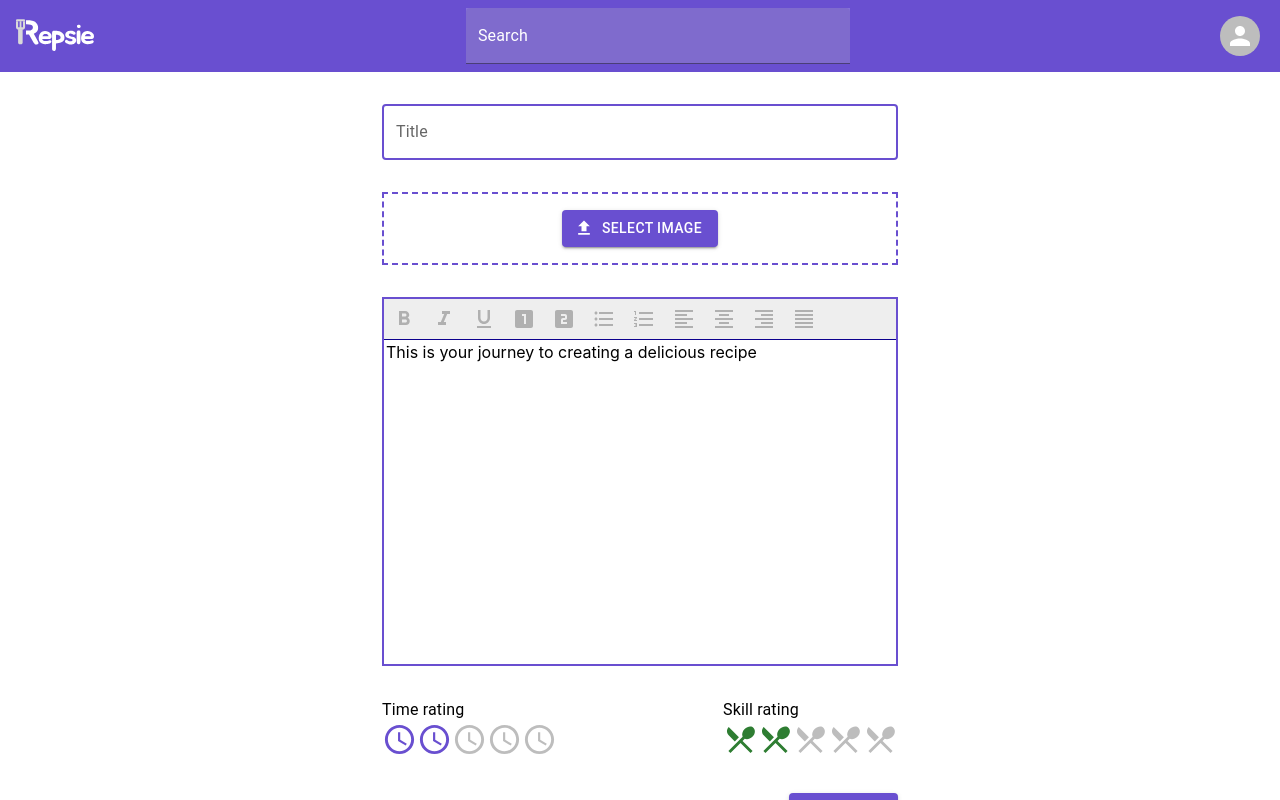
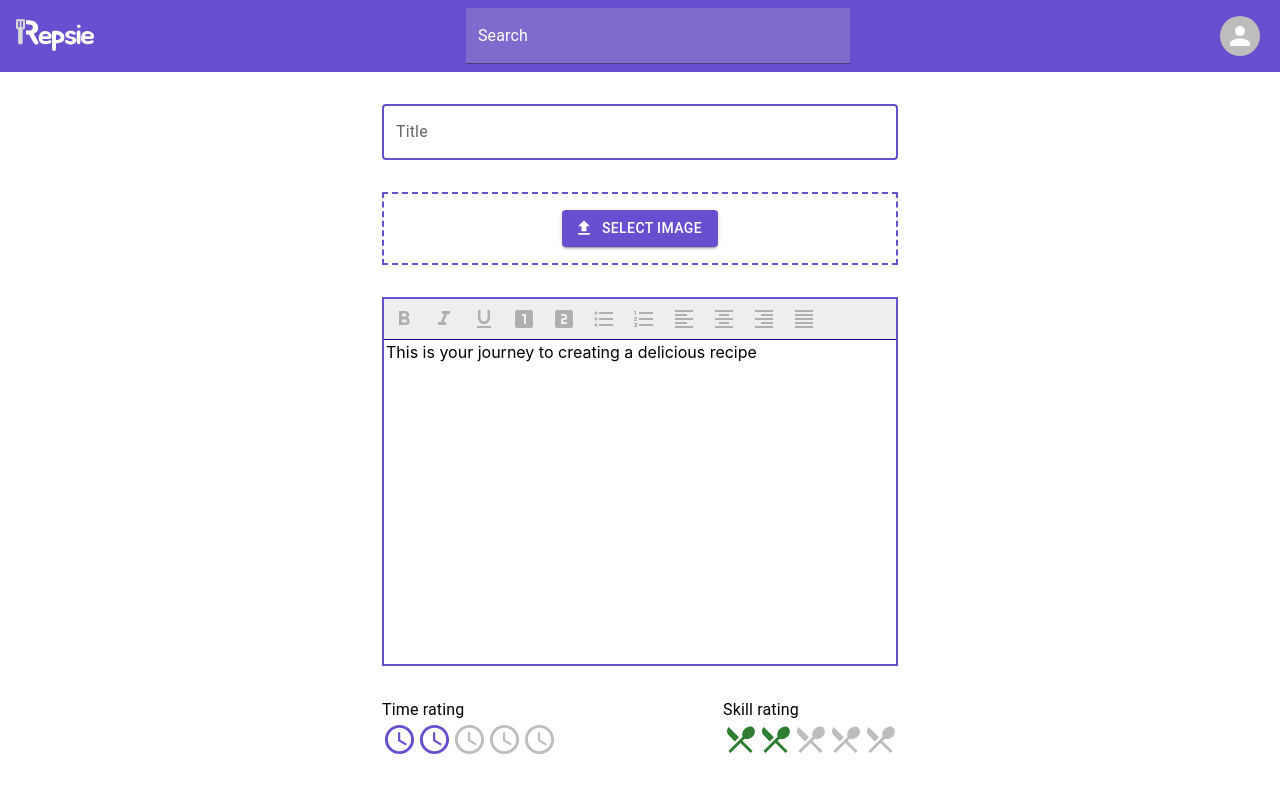
Before and after one commit to sade-gray/Repsie-frontend, a React (Vite) app: page /createRecipe in a window 1280 px wide. Built offline with nearby package versions, Linux system fonts and the light colour scheme; no server answers.

Commit message:
Temporary Fix to Recipe Page Scroll

```diff
--- a/src/index.scss
+++ b/src/index.scss
@@ -210,7 +210,6 @@ html, body {
   margin: 1rem;
   border-radius: 1rem;
   padding: 1rem;
-  margin: 1rem;
   width: 20rem;
   height: 15rem;
   transition: transform 0.2s;
--- a/src/routes/CreateRecipe/styles.scss
+++ b/src/routes/CreateRecipe/styles.scss
@@ -47,6 +47,8 @@
     margin: 2rem;
     display: flex;
     justify-content: center;
+    max-height: 85vh;
+    overflow-y: scroll;
 }
 
 .editor {
```
